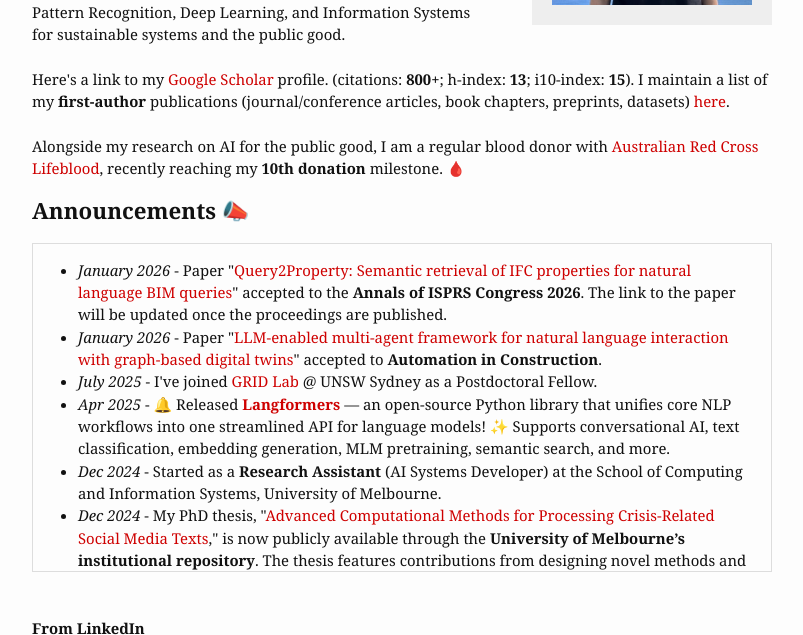
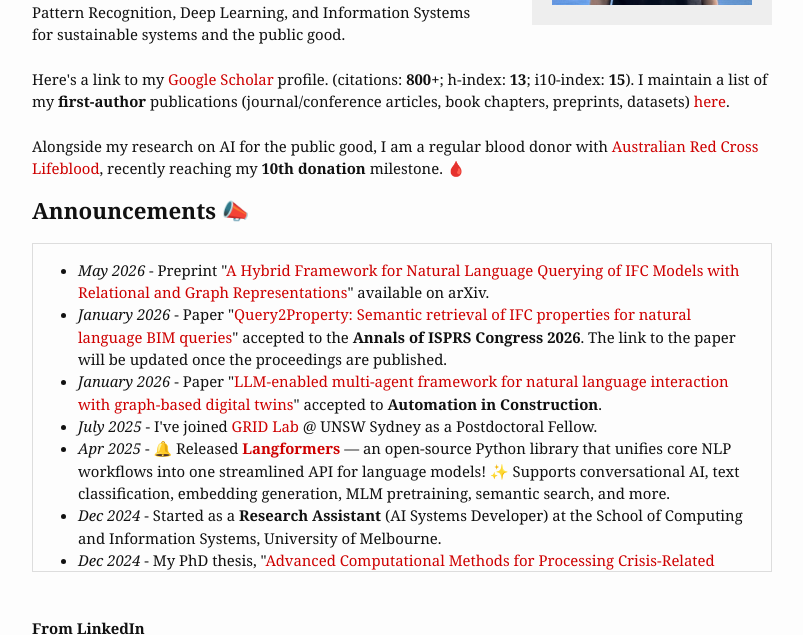
Before and after one commit to rabindralamsal/personal-site, a Jekyll site: the page built from index.html, in a window 1280 px wide and 900 px high, scrolled down 324 px, cut to the strip 0-635 px from the top of the window. Shown: the whole strip, without its empty margins (238-1041 px from the left). Built offline with Jekyll 4.4.1, drawn with Linux system fonts in a browser that asks for light colours.

Commit message:
Add recent announcements to index.html
Added recent announcements and updates to the index.html file.

```diff
--- a/index.html
+++ b/index.html
@@ -18,6 +18,7 @@ Alongside my research on AI for the public good, I am a regular blood donor with
 <h2>Announcements 📣</h2>
 <div class="updates" style="height: 20em; overflow-y: scroll;border:1px solid #ddd; padding:15px;">
 <ul>
+<li><i>May 2026</i> - Preprint "<a href="https://arxiv.org/abs/2605.13236">A Hybrid Framework for Natural Language Querying of IFC Models with Relational and Graph Representations</a>" available on arXiv.</li>
 <li><i>January 2026</i> - Paper "<a href="#">Query2Property: Semantic retrieval of IFC properties for natural language BIM queries</a>" accepted to the <b>Annals of ISPRS Congress 2026</b>. The link to the paper will be updated once the proceedings are published.</li>
 <li><i>January 2026</i> - Paper "<a href="https://www.sciencedirect.com/science/article/pii/S0926580526000324">LLM-enabled multi-agent framework for natural language interaction with graph-based digital twins</a>" accepted to <b>Automation in Construction</b>.</li>
 <li><i>July 2025</i> - I've joined <a href="https://www.unsw.edu.au/arts-design-architecture/our-schools/built-environment/our-research/clusters-groups/grid">GRID Lab</a> @ UNSW Sydney as a Postdoctoral Fellow.</li>
```
